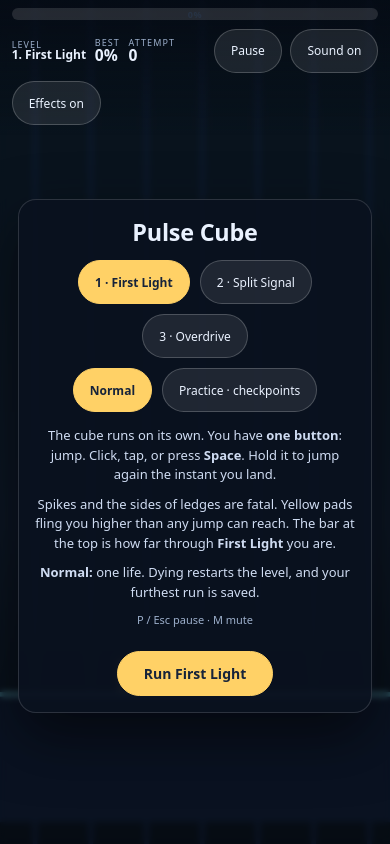
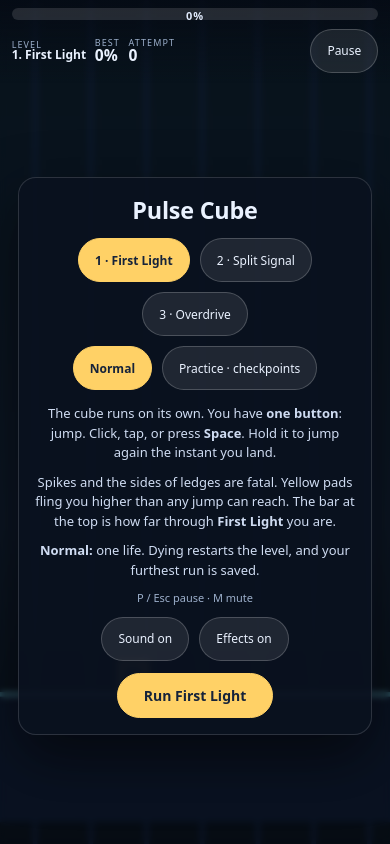
Before and after one commit to phanngoc/pulse-cube, a website built with Vite: page index.html in a window 390 px wide. Built offline with nearby package versions, Linux system fonts and the light colour scheme; animation ran at ten frames a second.

Commit message:
Mobile: keep the HUD to one row and make the progress text readable
Caught by looking at a 360x640 screenshot, not by a passing assertion: with
three 44px buttons the HUD wrapped to three rows, 134px of a 640px screen,
and left Sound and Effects floating over the playfield near the cube.

Sound and Effects are settings rather than in-run controls, so they move
into the overlay panel, reached through Pause. Only Pause stays on the
playfield. HUD height at 360x640: 134px -> 82px, one row.

Progress text was 9px with mix-blend-mode:screen, which left it invisible
against the unfilled track. Now 11px light text with a shadow.

64/64 browser smoke checks still pass.

Co-Authored-By: Claude Opus 5 <noreply@anthropic.com>

```diff
--- a/index.html
+++ b/index.html
@@ -20,8 +20,6 @@
       <div class="hud-group"><span class="label">Attempt</span><span id="attempts" class="value">0</span></div>
       <div class="hud-spacer"></div>
       <button id="pause-btn" type="button">Pause</button>
-      <button id="mute-btn" type="button" aria-pressed="false">Sound on</button>
-      <button id="motion-btn" type="button" aria-pressed="false" title="Reduce shake, flashes and debris">Effects on</button>
     </header>
 
     <div id="overlay">
@@ -39,6 +37,10 @@
           </div>
         </div>
         <div id="overlay-body"></div>
+        <div class="row settings" role="group" aria-label="Settings">
+          <button id="mute-btn" type="button" aria-pressed="false">Sound on</button>
+          <button id="motion-btn" type="button" aria-pressed="false" title="Reduce shake, flashes and debris">Effects on</button>
+        </div>
         <button id="overlay-action" type="button">Start</button>
       </div>
     </div>
--- a/src/style.css
+++ b/src/style.css
@@ -46,6 +46,9 @@ html, body {
   padding: max(8px, env(safe-area-inset-top)) clamp(10px, 3vw, 22px) 10px;
   background: linear-gradient(180deg, rgba(5, 10, 20, 0.78), rgba(5, 10, 20, 0));
   pointer-events: none;
+  /* One row at 360px. Sound and Effects are settings and live in the panel,
+     reached through Pause; only the in-run control stays on the playfield. */
+  flex-wrap: wrap;
   /* Above the overlay: pause and sound stay reachable while a panel is up. */
   z-index: 3;
 }
@@ -70,11 +73,13 @@ html, body {
   inset: 0;
   display: grid;
   place-items: center;
-  font-size: 9px;
+  /* 9px + screen blending was unreadable against the unfilled track on a
+     phone; plain light text on the dark track holds up at 360px. */
+  font-size: 11px;
   font-weight: 700;
   letter-spacing: 0.08em;
-  color: #06111f;
-  mix-blend-mode: screen;
+  color: #dfe9fb;
+  text-shadow: 0 1px 2px rgba(0, 0, 0, 0.75);
 }
 
 .hud-group { display: flex; flex-direction: column; line-height: 1.05; }
@@ -154,3 +159,5 @@ h1 { margin: 0 0 12px; font-size: clamp(22px, 6vw, 36px); letter-spacing: -0.01e
   #progress-fill { transition: none; }
   #overlay { backdrop-filter: none; }
 }
+
+.settings { margin-top: 4px; }
```
Also changed, not shown: docs/desktop-clear.png, docs/desktop-menu.png, docs/desktop-over.png, docs/desktop-play.png, docs/mobile-clear.png, docs/mobile-menu.png, docs/mobile-over.png, docs/mobile-play.png.
